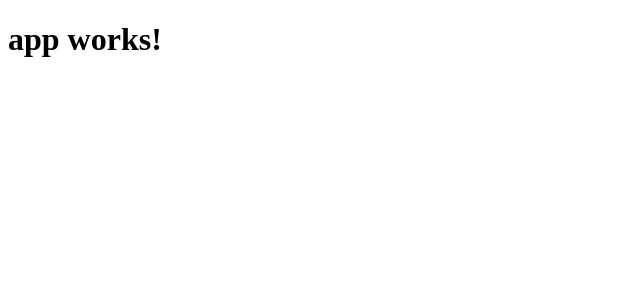
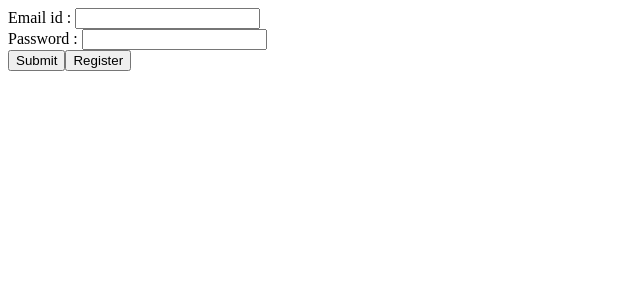
Before and after one commit to HardikChauhanSA/Angular4Test, an Angular app in the folder NG4Test/: page /login in a window 1280 px wide. Shown: the top 300 px of the page, without its empty margins (0-640 px from the left). Built offline with nearby package versions, Linux system fonts and the light colour scheme.

Commit message:
login completed

```diff
--- a/NG4Test/src/app/app.component.html
+++ b/NG4Test/src/app/app.component.html
@@ -1,3 +1,4 @@
-<h1>
-  {{title}}
-</h1>
+
+  <div>
+    <app-login></app-login>
+  </div>
--- a/NG4Test/src/app/app.component.ts
+++ b/NG4Test/src/app/app.component.ts
@@ -1,10 +1,14 @@
 import { Component } from '@angular/core';
-
+import {ServerService} from './server.service'
 @Component({
   selector: 'app-root',
   templateUrl: './app.component.html',
   styleUrls: ['./app.component.css']
 })
+
 export class AppComponent {
-  title = 'app works!';
+
+  constructor(private serverService : ServerService){
+
+  }
 }
--- /dev/null
+++ b/NG4Test/src/app/login/login.component.html
@@ -0,0 +1,7 @@
+<div>
+  Email id : <input type="text" [(ngModel)]="email" />
+  <br />
+  Password : <input type="password" [(ngModel)]="password"/>
+  <br />
+  <button (click)="login(email,password)"> Submit</button> <button (click)="register()"> Register</button>
+</div>
--- /dev/null
+++ b/NG4Test/src/app/login/login.component.ts
@@ -0,0 +1,34 @@
+import { Component, OnInit } from '@angular/core';
+import {ServerService} from './../server.service';
+
+@Component({
+  selector: 'app-login',
+  templateUrl: './login.component.html',
+  styleUrls: ['./login.component.css']
+})
+export class LoginComponent implements OnInit {
+
+  public email : string;
+  public password : string;
+
+  constructor(private serverService : ServerService) {
+      this.email = '';
+      this.password = '';
+   }
+
+  ngOnInit() {
+  }
+
+login(email : string, password : string){
+  if(email == '' || password == ''){
+    alert("Invalid email oir password");
+  } else {
+    this.serverService.callLogin(email, password).subscribe(
+    (response) => console.log(response),
+    (error) => console.log(error)
+  );
+  }
+}
+
+
+}
--- /dev/null
+++ b/NG4Test/src/app/server.service.ts
@@ -0,0 +1,15 @@
+import { Injectable } from '@angular/core';
+import {Http} from '@angular/http';
+
+@Injectable()
+export class ServerService {
+
+public baseUrl = "http://111.93.82.91:3000";
+public login = "/auth/login"
+  constructor(private http : Http) {}
+
+     callLogin(email : string, password:string){
+      return this.http.post(this.baseUrl + this.login, {email : email, password:password} )
+    }
+
+}
--- a/NG4Test/src/index.html
+++ b/NG4Test/src/index.html
@@ -9,6 +9,6 @@
   <link rel="icon" type="image/x-icon" href="favicon.ico">
 </head>
 <body>
-  <app-root>Loading...</app-root>
+  <app-root></app-root>
 </body>
 </html>
```
Also changed, not shown: NG4Test/src/app/app.module.ts (+16 -3 lines), NG4Test/src/app/login/login.component.css (added), 1 other file (tests, documents, lock files or other folders).
